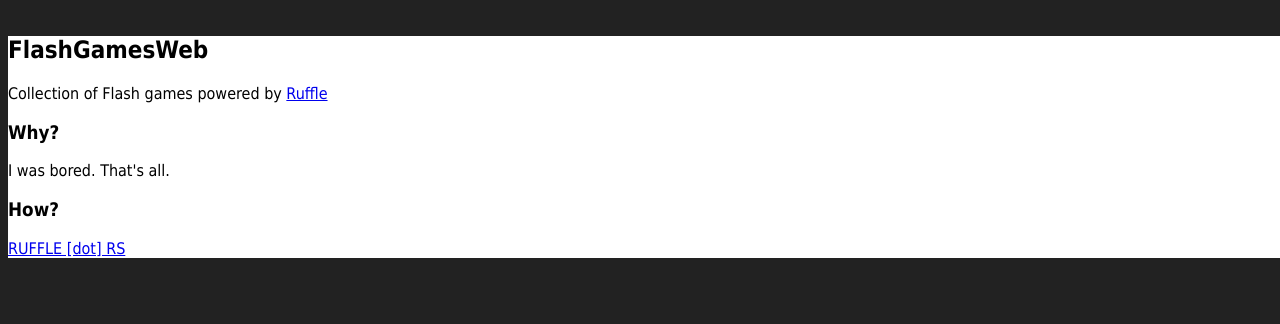
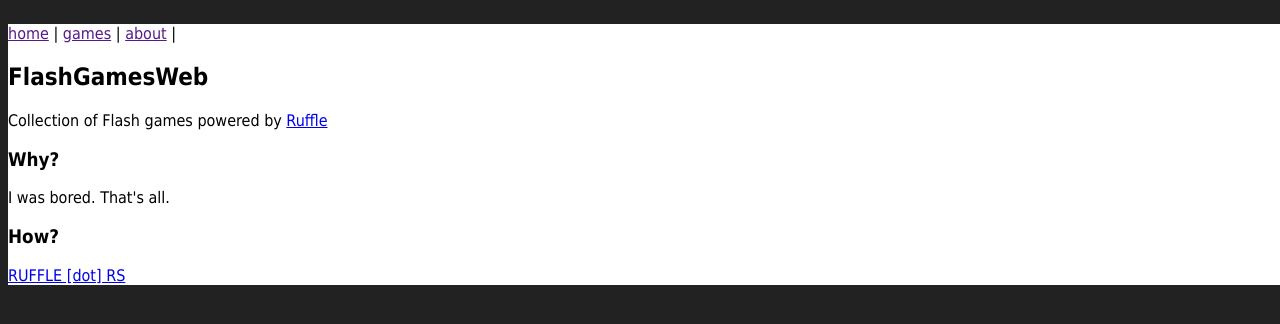
Before and after one commit to flashgamesweb/flashgamesweb.github.io, a plain HTML site: page index.html in a window 1280 px wide. Drawn offline with Linux system fonts and the light colour scheme.

Commit message:
Fucktest 1

```diff
--- a/index.html
+++ b/index.html
@@ -1,4 +1,5 @@
 <!DOCTYPE HTML>
+<html>
 
 <head>
     <title>FlashGamesWeb</title>
@@ -7,6 +8,11 @@
 
 <body>
     <div class="main">
+        <div class="top">
+            <a href="">home</a> |
+            <a href="">games</a> |
+            <a href="">about</a> |
+        </div>
         <h2>FlashGamesWeb</h2>
         <p>Collection of Flash games powered by <a href="https://ruffle.rs">Ruffle</a></p>
         <h3>Why?</h3>
@@ -15,3 +21,5 @@
         <p><a href="https://ruffle.rs">RUFFLE [dot] RS</a></p>
     </div>
 </body>
+
+</html>
```
